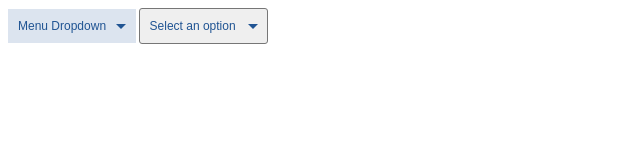
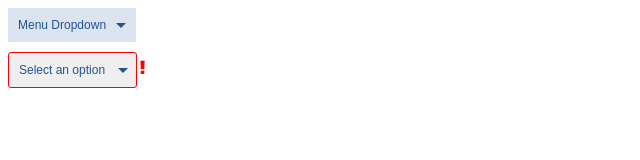
Before and after one commit to igreulich/ui-kit-prototypes, a website: page dropdowns/dropdowns.html in a window 1280 px wide. Shown: the whole page, without its empty margins (0-640 px from the left). Drawn offline with Linux system fonts and the light colour scheme.

Commit message:
dropdowns validation commit -- added font-awesome CDN, added _validation.less, adjusted dropdowns.html a bit

```diff
--- /dev/null
+++ b/dropdowns/_validation.less
@@ -0,0 +1,34 @@
+form {
+  display: flex;
+  flex-direction: row;
+  width: 25%;
+  fieldset {
+    border: none;
+    padding: 0;
+    margin: 1em 0;
+  }
+}
+
+// Psuedo Styles can't be nested under a parent:
+
+.select:invalid {
+  select {
+    border: 1px solid red;
+  }
+  .fa-exclamation {
+    color: red;
+    font-size: @font-normal + .5em;
+  }
+}
+
+.select:valid {
+  .fa-exclamation {
+    display: none;
+  }
+}
+
+// overriding the styles on dropdowns.less for the select arrow
+// cause its messed up a bit due to the exclamation icon's font size:
+.select-wrapper::after {
+  left: 11rem;
+}
--- a/dropdowns/dropdowns.html
+++ b/dropdowns/dropdowns.html
@@ -1,6 +1,7 @@
 <html>
 <head>
   <link rel="stylesheet" type="text/css" href="dropdowns.css" />
+  <link rel="stylesheet" type="text/css" href="https://maxcdn.bootstrapcdn.com/font-awesome/4.7.0/css/font-awesome.min.css" />
 </head>
 <body>
   <li class="has-dropdown">
@@ -14,15 +15,21 @@
     </ul>
   </li>
 
+<form action="">
+  <fieldset class="select">
     <span class="select-wrapper">
-    <select>
-      <option class="select__title" disabled selected>Select an option</option>
+      <select required>
+        <option class="select__title" value="" disabled selected>Select an option</option>
         <option>Option 1</option>
         <option>Option 2</option>
         <option>Option 3</option>
         <option>Option 4</option>
         <option>Option 5</option>
       </select>
+      <i class="fa fa-exclamation" aria-hidden="true"></i>
     </span>
+  </fieldset>
+</form>
+
 </body>
 </html>
--- a/dropdowns/dropdowns.less
+++ b/dropdowns/dropdowns.less
@@ -1,4 +1,5 @@
 @import '_vars.less';
+@import '_validation.less';
 
 html {
   font-size: 10px;
```
Also changed, not shown: dropdowns/dropdowns.css. Lines whose indentation alone changed are shown as unchanged.
